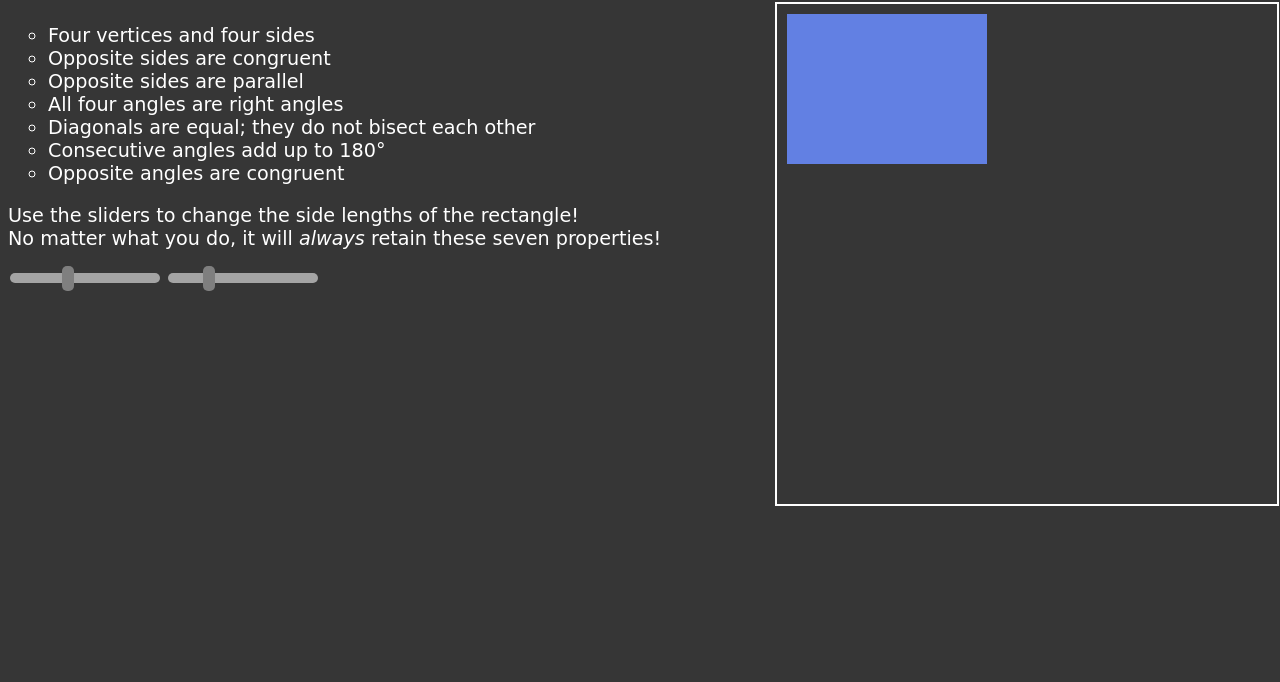
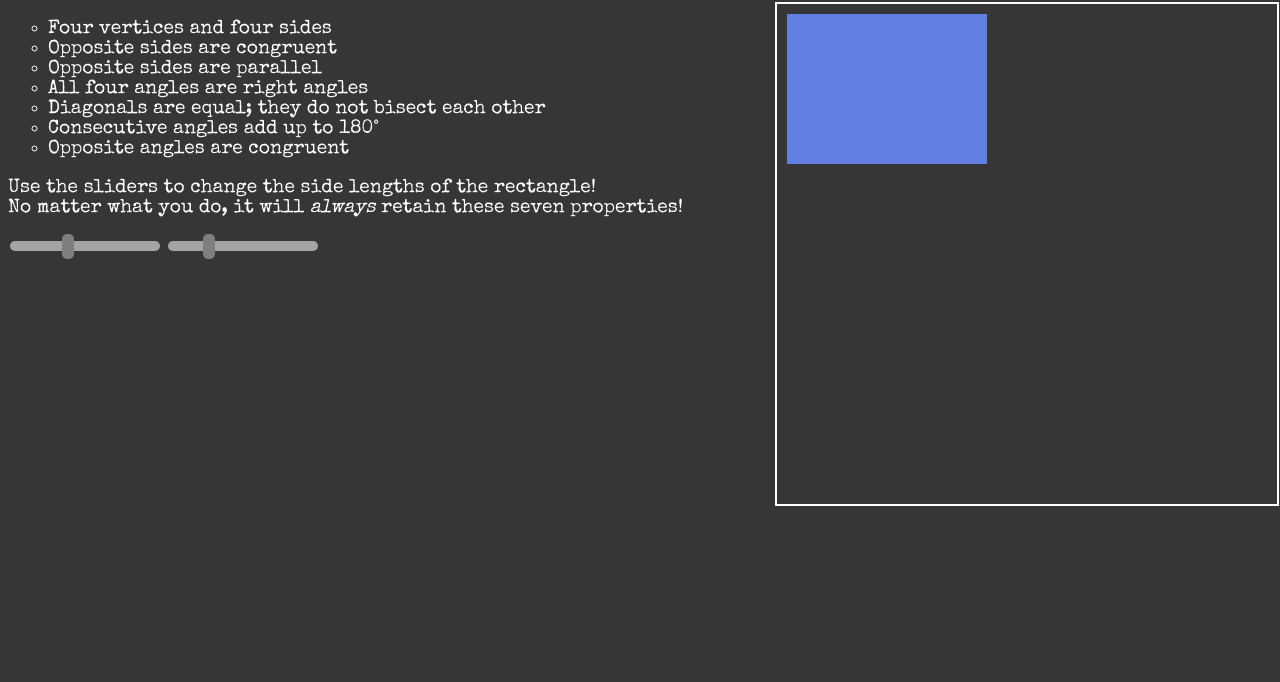
Before and after one commit to chipsomen/geometry, a plain HTML site: page index.html in a window 1280 px wide. Shown: the part 118-800 px from the top of the page. Drawn offline with nearby package versions, Linux system fonts and the light colour scheme.

Commit message:
Update style.css

```diff
--- a/style.css
+++ b/style.css
@@ -1,3 +1,5 @@
+@import url('https://fonts.googleapis.com/css2?family=Special+Elite&display=swap');
+
 body {
   background-color: #363636;
   color: rgb(255, 255, 255);
```
